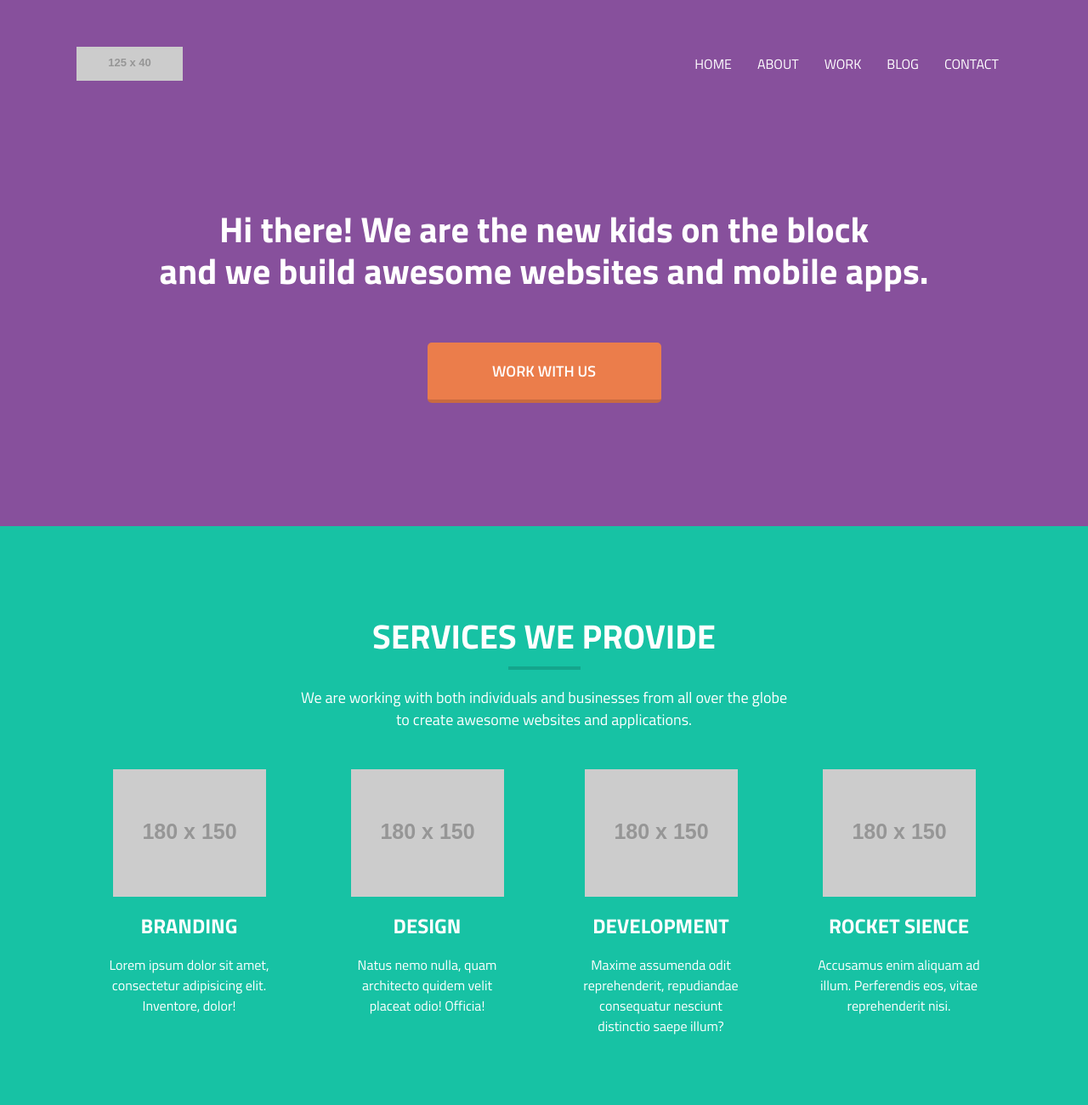
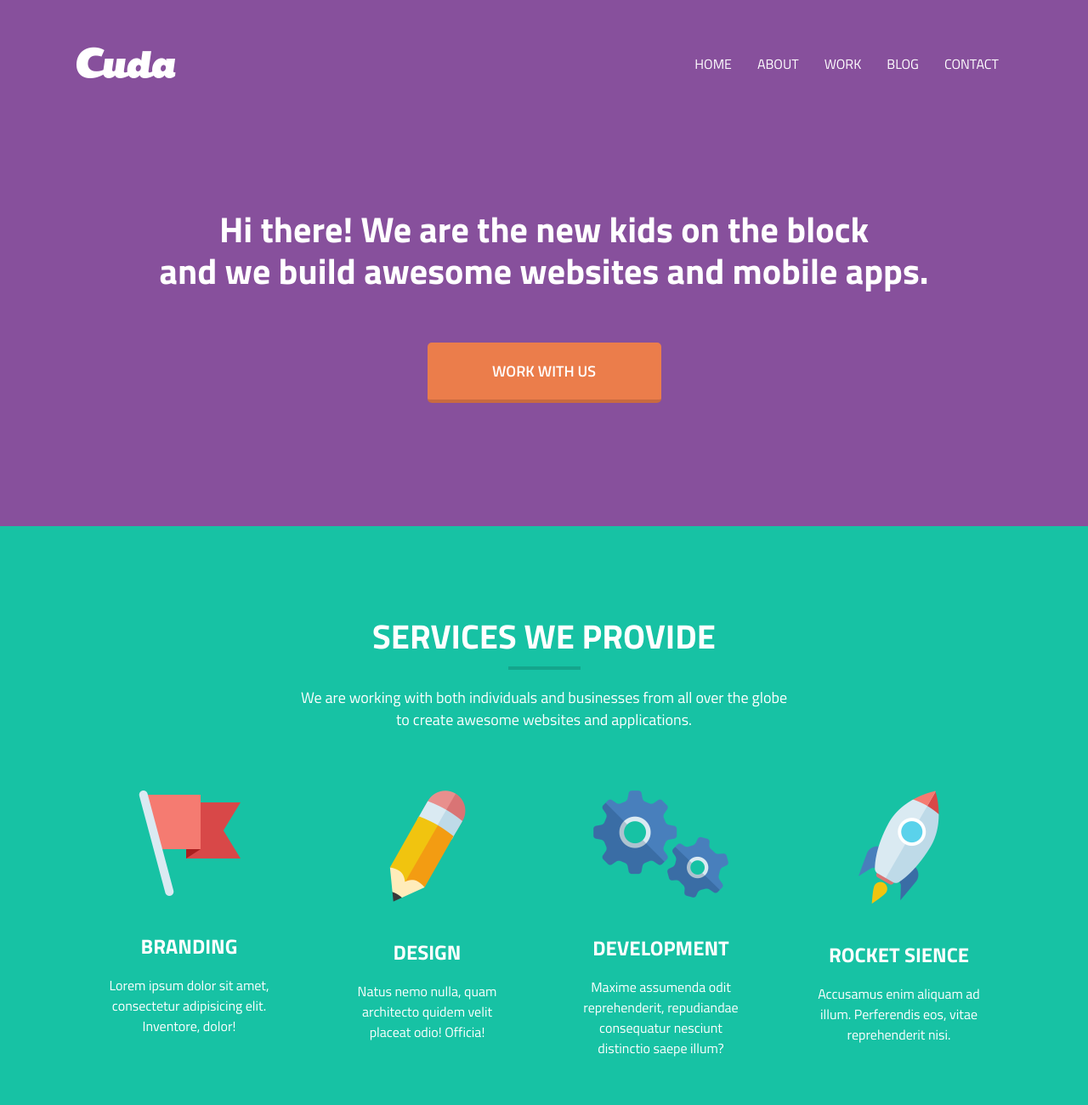
Before and after one commit to MhMadHamster/CudaSinglePage, a plain HTML site: page main.html in a window 1280 px wide. Shown: the top 1300 px of the page at 85% size. Drawn offline with Linux system fonts and the light colour scheme; placeholder pictures from the web are drawn by us.

Commit message:
services images

```diff
--- a/css/style.css
+++ b/css/style.css
@@ -232,6 +232,7 @@ h1 {
 .services img {
 	display: block;
 	margin: 25px auto;
+	padding: 25px 0;
 }
 
 /* Main > Team */
--- a/main.html
+++ b/main.html
@@ -23,7 +23,7 @@
 			<!-- Logo -->
 			<div class="col-2">
 				<div class="logo">
-					<a href="#" class="logo-href"><img src="http://placehold.it/125x40" alt=""></a>
+					<a href="#" class="logo-href"><img src="img/logo.png" alt=""></a>
 				</div>
 			</div>
 
@@ -93,25 +93,25 @@
 				<div class="row">
 
 					<div class="col-1">
-						<img src="http://placehold.it/180x150" alt="">
+						<img src="img/flag.png" alt="">
 						<h3>Branding</h3>
 						<p class="about">Lorem ipsum dolor sit amet, consectetur adipisicing elit. Inventore, dolor!</p>
 					</div>
 
 					<div class="col-1">
-						<img src="http://placehold.it/180x150" alt="">
+						<img src="img/pen.png" alt="">
 						<h3>Design</h3>
 						<p class="about">Natus nemo nulla, quam architecto quidem velit placeat odio! Officia!</p>
 					</div>
 
 					<div class="col-1">
-						<img src="http://placehold.it/180x150" alt="">
+						<img src="img/gears.png" alt="">
 						<h3>Development</h3>
 						<p class="about">Maxime assumenda odit reprehenderit, repudiandae consequatur nesciunt distinctio saepe illum?</p>
 					</div>
 
 					<div class="col-1">
-						<img src="http://placehold.it/180x150" alt="">
+						<img src="img/rocket.png" alt="">
 						<h3>Rocket Sience</h3>
 						<p class="about">Accusamus enim aliquam ad illum. Perferendis eos, vitae reprehenderit nisi.</p>
 					</div>
```
Also changed, not shown: img/flag.png (added), img/gears.png (added), img/logo.png (added), img/pen.png (added), img/rocket.png (added).
